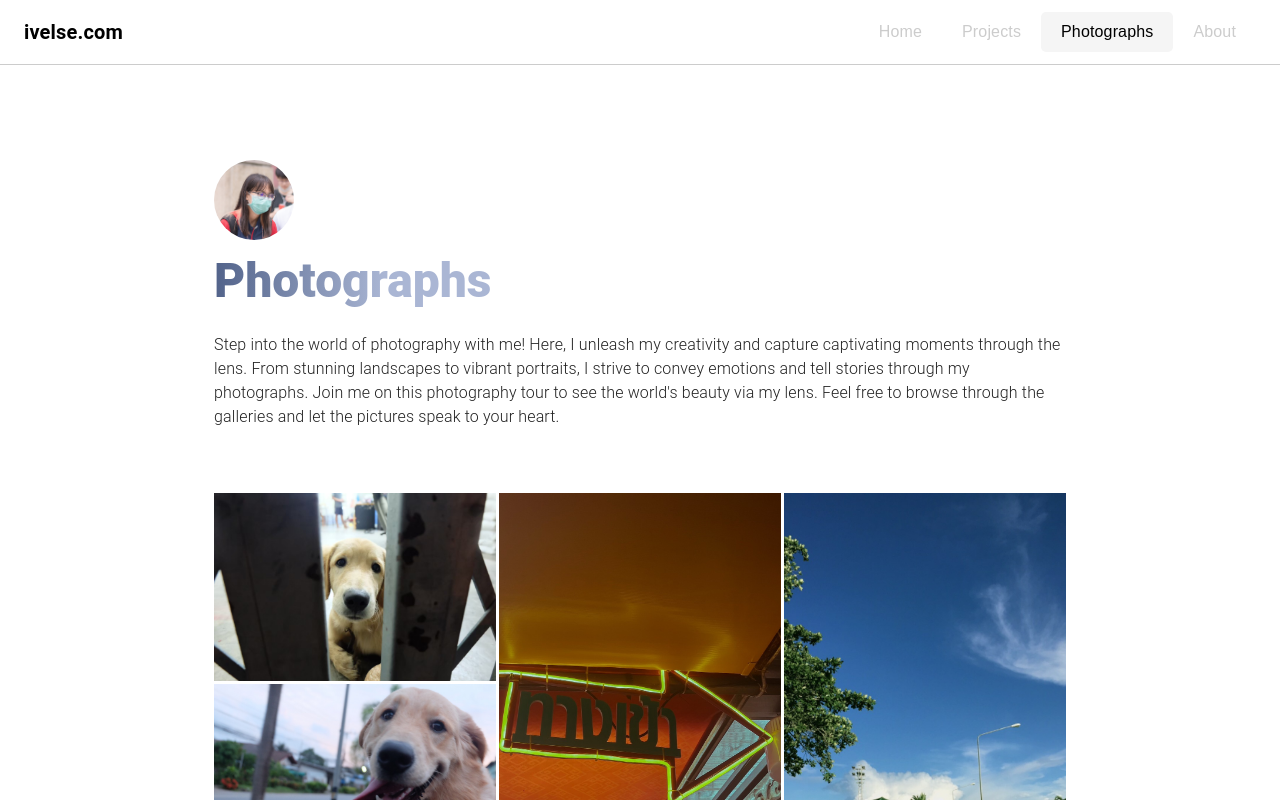
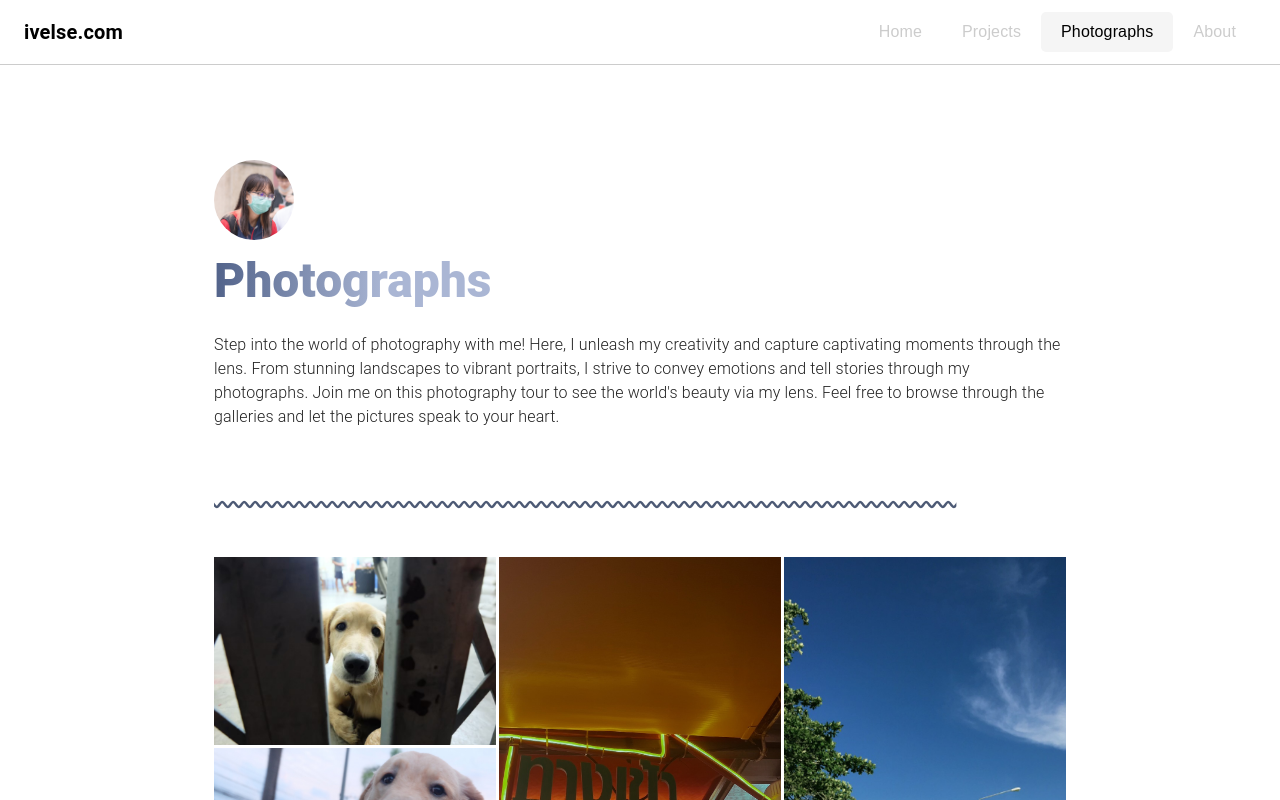
Before and after one commit to nichakontae/porfolio-webv2, a React (Vite) app: page /photographs in a window 1280 px wide. Shown: the top 800 px of the page. Built offline with nearby package versions, Linux system fonts and the light colour scheme; a web font is replaced by a local one.

Commit message:
add wavyline in all pages

```diff
--- a/src/components/about/index.tsx
+++ b/src/components/about/index.tsx
@@ -1,10 +1,12 @@
 import { Box, Stack, Typography } from "@mui/material";
 
 import WorkExperience from "./WorkExperience";
+import WavyLine from "../utils/WavyLine";
 
 const About = () => {
   return (
     <Box>
+      <WavyLine />
       <Stack width={"100%"} justifyContent={"center"} alignItems={"center"}>
         <Typography fontWeight={900} fontSize={"2rem"}>
           Work Experiences
--- a/src/components/photographs/index.tsx
+++ b/src/components/photographs/index.tsx
@@ -3,6 +3,7 @@ import { PhotoList } from "../../resources/photolist";
 import { useState } from "react";
 import FullImg from "./FullImg";
 import { PhotoListType } from "../../types/photo";
+import WavyLine from "../utils/WavyLine";
 
 const Photographs = () => {
   const [open, setOpen] = useState(false);
@@ -14,6 +15,8 @@ const Photographs = () => {
   const onImgClick = (select: PhotoListType) => setSelectedImg(select);
 
   return (
+    <>
+      <WavyLine />
       <ImageList sx={{ width: "100%" }} cols={3} gap={3} variant="masonry">
         {PhotoList.map((item, index) => (
           <ImageListItem key={index}>
@@ -30,6 +33,7 @@ const Photographs = () => {
         ))}
         <FullImg handleClose={handleClose} open={open} data={selectedImg} />
       </ImageList>
+    </>
   );
 };
 
```
Lines whose indentation alone changed are shown as unchanged.
